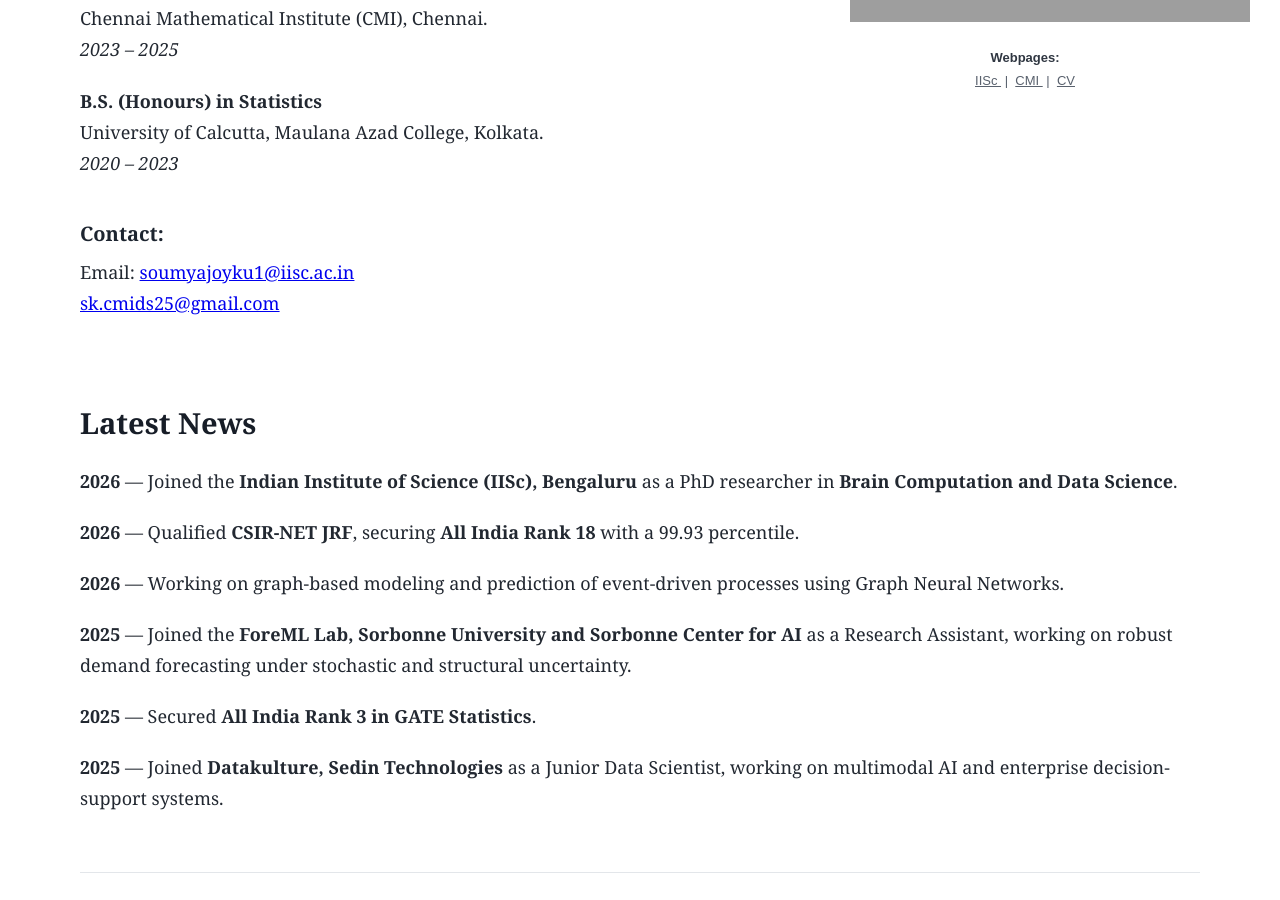
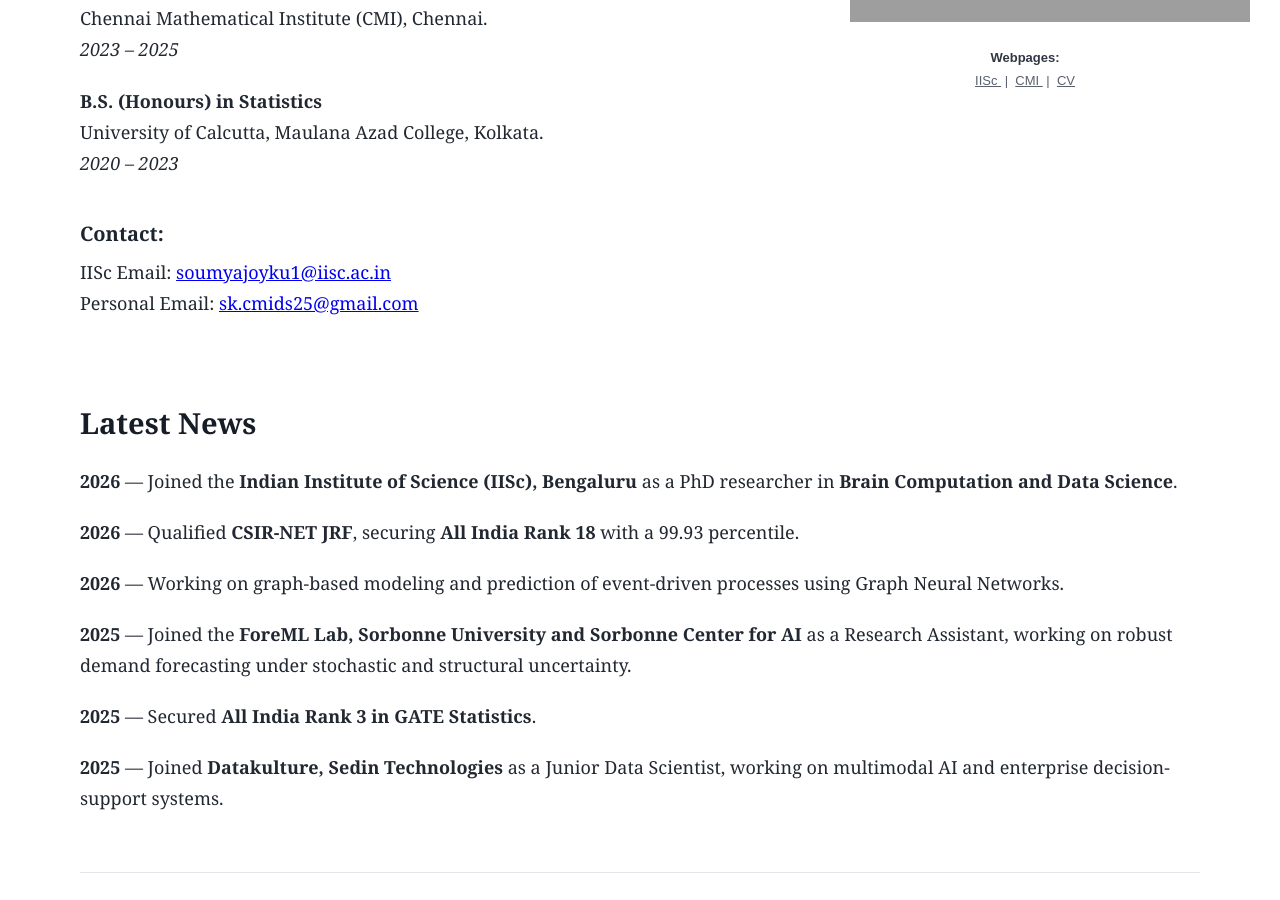
Before and after one commit to soumyajoykundu/sk-portfolio, a Jekyll site: the page built from index.md, in a window 1280 px wide and 900 px high, scrolled down 592 px. Built offline with Jekyll 4.4.1, drawn with Linux system fonts in a browser that asks for light colours; grey boxes are pictures that could not be loaded.

Commit message:
Update email labels in default layout

```diff
--- a/_layouts/default.html
+++ b/_layouts/default.html
@@ -178,12 +178,14 @@
 
       <p>
 
-        Email:
+        IISc Email:
 
         <a href="mailto:soumyajoyku1@iisc.ac.in">
          soumyajoyku1@iisc.ac.in
         </a>
         <br>
+
+        Personal Email:
         <a href="mailto:sk.cmids25@gmail.com">
          sk.cmids25@gmail.com
         </a>
```
